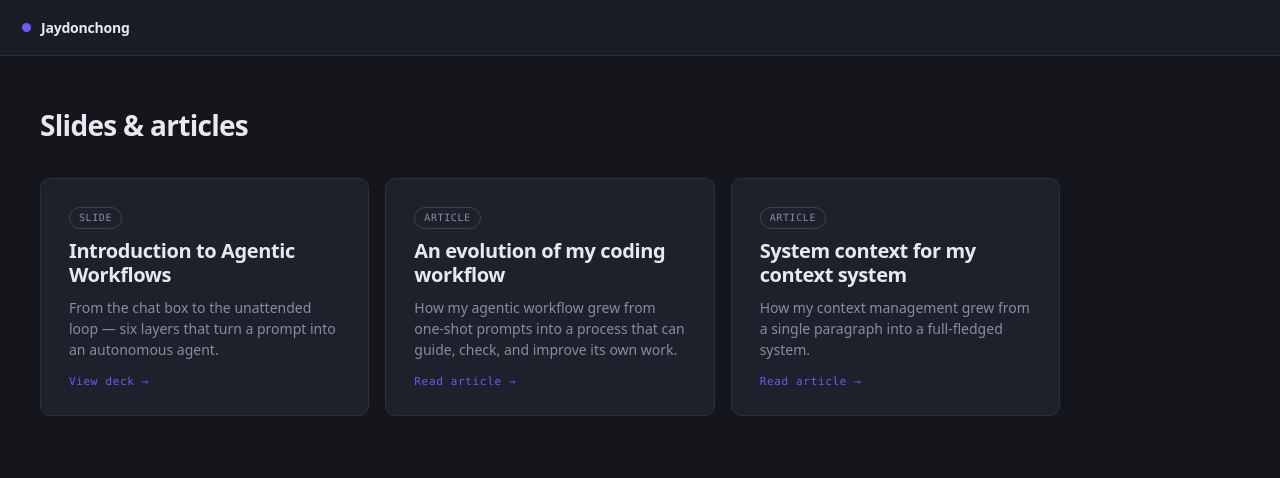
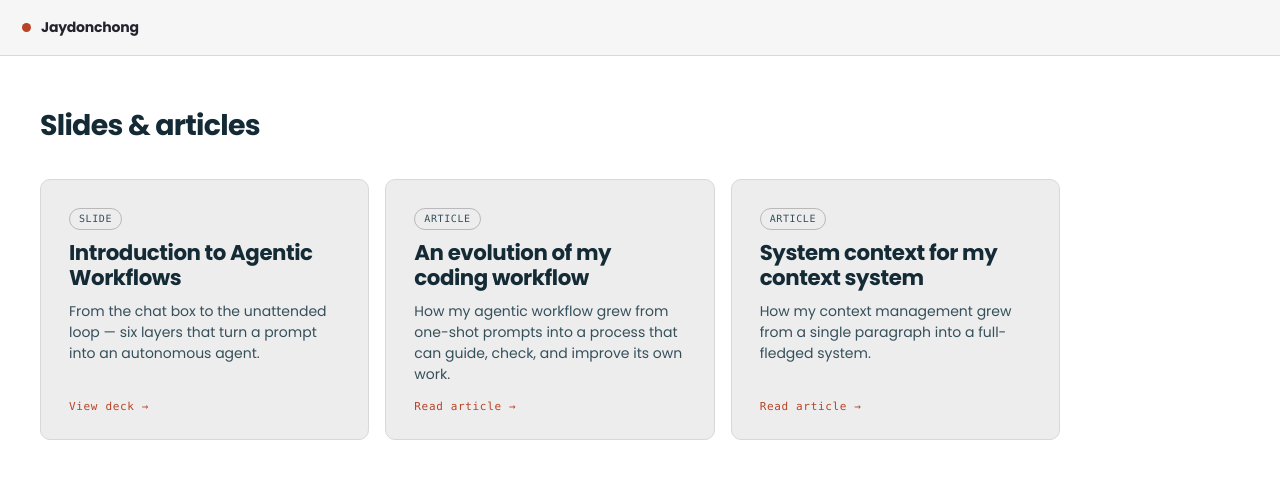
Before and after one commit to Jaydonchong/blog, a React (Vite) app: page /#/slides in a window 1280 px wide. Shown: the top 478 px of the page. Built offline with nearby package versions, Linux system fonts and the light colour scheme.

Commit message:
Apply new site design system

```diff
--- a/src/main.jsx
+++ b/src/main.jsx
@@ -2,8 +2,6 @@ import React from 'react'
 import { createRoot } from 'react-dom/client'
 import { HashRouter } from 'react-router-dom'
 
-import '@fontsource-variable/bricolage-grotesque'
-import '@fontsource-variable/newsreader'
 import '@fontsource-variable/jetbrains-mono'
 import './styles.css'
 
--- a/src/styles.css
+++ b/src/styles.css
@@ -1,38 +1,62 @@
-/* ==========================================================================
-   Jaydonchong — preview site
-   Palette is semantic, not decorative:
-     violet = structure / where you are
-     rose   = a warning to resolve before the talk
-     amber  = unused since the depth markers were removed. Reserved: reach
-              for it first if a per-slide marker is ever reintroduced.
-   ========================================================================== */
+@import url('https://fonts.googleapis.com/css2?family=Poppins:wght@400;600;700&family=Playfair+Display:wght@400;500;600;700&display=swap');
 
 :root {
-  --ink:      #14161c;
-  --ink-2:    #191d26;
-  --slate:    #1d212b;
-  --edge:     #2b3140;
-  --edge-2:   #3a4254;
+  --color-primary: #b84325;
+  --color-secondary: #cda195;
+  --color-tertiary: #98503d;
+  --color-accent: #e59d8a;
+  --color-heading: #142b35;
+  --color-body: #35505a;
+  --color-subtitle: #55707a;
+  --font-heading: 'Poppins', system-ui, sans-serif;
+  --font-body: 'Playfair Display', 'Iowan Old Style', Georgia, serif;
+  --type-scale: 1.333;
+  --space-unit: 16px;
+  --surface: #ffffff;
+  --text: #24242d;
+  --on-dark: #f1f0f6;
+  --on-dark-muted: #a3a6b2;
+  --content-heading: var(--color-heading);
+  --content-body: var(--color-body);
+  --content-subtitle: var(--color-subtitle);
+  --overlay-surface: rgba(25, 29, 38, 0.96);
+  --overlay-edge: rgba(241, 240, 246, 0.3);
 
-  --paper:    #f7f6f3;
-  --paper-2:  #ebe9e3;
+  --ink: var(--surface);
+  --ink-2: color-mix(in srgb, var(--surface) 96%, var(--text));
+  --slate: color-mix(in srgb, var(--surface) 92%, var(--text));
+  --edge: color-mix(in srgb, var(--surface) 82%, var(--text));
+  --edge-2: color-mix(in srgb, var(--surface) 68%, var(--text));
+  --paper: #ffffff;
+  --paper-2: #ebe9e3;
   --graphite: #1b1e26;
-
-  --violet:   #6b5bf5;
-  --violet-d: #4b3ddb;
-  --amber:    #e0a33c;
-  --rose:     #e0607a;
-
-  --text:     #e8e9ee;
-  --muted:    #868da0;
-  --faint:    #5c6377;
-
-  --display: 'Bricolage Grotesque Variable', ui-sans-serif, system-ui, sans-serif;
-  --body:    'Newsreader Variable', Georgia, 'Times New Roman', serif;
+  --violet: var(--color-primary);
+  --violet-d: var(--color-tertiary);
+  --amber: var(--color-secondary);
+  --rose: var(--color-accent);
+  --muted: var(--content-body);
+  --faint: var(--content-subtitle);
+  --display: var(--font-heading);
+  --body: var(--font-body);
   --mono:    'JetBrains Mono Variable', ui-monospace, 'SF Mono', Menlo, monospace;
 
   --rail-w:  184px;
   --ease:    cubic-bezier(0.4, 0.14, 0.16, 1);
+}
+
+[data-theme="dark"] {
+  --color-primary: color-mix(in srgb, #b84325 68%, white);
+  --color-secondary: color-mix(in srgb, #cda195 68%, white);
+  --color-tertiary: color-mix(in srgb, #98503d 68%, white);
+  --color-accent: color-mix(in srgb, #e59d8a 68%, white);
+  --color-heading: color-mix(in srgb, #142b35 28%, white);
+  --color-body: color-mix(in srgb, #35505a 28%, white);
+  --color-subtitle: color-mix(in srgb, #55707a 28%, white);
+  --surface: #20222c;
+  --text: #f1f0f6;
+  --content-heading: var(--text);
+  --content-body: var(--text);
+  --content-subtitle: var(--on-dark-muted);
 }
 
 *, *::before, *::after { box-sizing: border-box; }
@@ -197,7 +221,7 @@ button {
   border: 1px solid rgba(232, 233, 238, 0.28);
   border-radius: 50%;
   background: rgba(20, 22, 28, 0.76);
-  color: var(--text);
+  color: var(--on-dark);
   backdrop-filter: blur(8px);
   font-size: 32px;
   line-height: 1;
@@ -233,6 +257,7 @@ button {
   gap: 12px;
   padding: 32px;
   background: rgba(20, 22, 28, 0.98);
+  color: var(--on-dark);
 }
 
 .deckoverview__item {
@@ -242,9 +267,9 @@ button {
   flex-direction: column;
   align-items: flex-start;
   gap: 8px;
-  border: 1px solid var(--edge);
+  border: 1px solid var(--overlay-edge);
   border-radius: 8px;
-  background: var(--slate);
+  background: var(--overlay-surface);
   text-align: left;
 }
 .deckoverview__item:hover,
@@ -255,16 +280,16 @@ button {
   font-size: 10px;
   letter-spacing: 0.08em;
   text-transform: uppercase;
-  color: var(--muted);
+  color: var(--on-dark-muted);
 }
 .deckoverview__title { font-weight: 600; line-height: 1.3; }
 
 .decknotes {
   padding: 14px 18px;
-  border: 1px solid var(--edge-2);
+  border: 1px solid var(--overlay-edge);
   border-radius: 8px;
   background: rgba(25, 29, 38, 0.96);
-  color: var(--text);
+  color: var(--on-dark);
   font-family: var(--body);
   font-size: 15px;
   line-height: 1.5;
@@ -495,20 +520,20 @@ button {
   font-size: 9.5px;
   letter-spacing: 0.11em;
   text-transform: uppercase;
-  color: var(--faint);
+  color: var(--on-dark-muted);
   white-space: nowrap;
   overflow: hidden;
   text-overflow: ellipsis;
   transition: color 0.18s var(--ease);
 }
-.layer.is-past .layer__label { color: var(--muted); }
-.layer.is-on .layer__label { color: var(--text); }
+.layer.is-past .layer__label { color: var(--on-dark-muted); }
+.layer.is-on .layer__label { color: var(--on-dark); }
 .layer.is-minor .layer__label { opacity: 0.6; }
-.layer:hover .layer__label { color: var(--text); }
+.layer:hover .layer__label { color: var(--on-dark); }
 
 .layer__bar {
   height: 3px;
-  background: var(--edge-2);
+  background: rgba(241, 240, 246, 0.28);
   border-radius: 2px;
   overflow: hidden;
   position: relative;
@@ -528,28 +553,28 @@ button {
   flex: none;
   font-family: var(--mono);
   font-size: 10.5px;
-  color: var(--faint);
+  color: var(--on-dark-muted);
 }
-.deckbar__count b { color: var(--text); font-weight: 600; }
+.deckbar__count b { color: var(--on-dark); font-weight: 600; }
 .deckbar__keys kbd {
   font-family: var(--mono);
-  background: var(--slate);
-  border: 1px solid var(--edge-2);
+  background: rgba(241, 240, 246, 0.12);
+  border: 1px solid rgba(241, 240, 246, 0.3);
   border-radius: 3px;
   padding: 1px 5px;
   font-size: 9.5px;
-  color: var(--muted);
+  color: var(--on-dark-muted);
   margin-right: 2px;
 }
-.deckbar__link { color: var(--muted); text-decoration: none; }
-.deckbar__link:hover { color: var(--text); }
+.deckbar__link { color: var(--on-dark-muted); text-decoration: none; }
+.deckbar__link:hover { color: var(--on-dark); }
 .deckbar__fullscreen {
   padding: 0;
   font-family: var(--mono);
   font-size: inherit;
-  color: var(--muted);
+  color: var(--on-dark-muted);
 }
-.deckbar__fullscreen:hover { color: var(--text); }
+.deckbar__fullscreen:hover { color: var(--on-dark); }
 
 @media (max-width: 820px) {
   .deckbar__keys { display: none; }
@@ -585,16 +610,17 @@ button {
 .gallery__heading {
   font-family: var(--display);
   font-size: 28px;
+  font-size: calc(var(--type-scale) * 1.333rem);
   font-weight: 650;
   letter-spacing: -0.025em;
-  color: var(--text);
+  color: var(--content-heading);
   margin: 0 0 32px;
 }
 
 .gallery__grid {
   display: grid;
   grid-template-columns: repeat(auto-fill, minmax(min(100%, 320px), 1fr));
-  gap: 16px;
+  gap: var(--space-unit);
 }
 
 .topic-card {
@@ -618,9 +644,10 @@ button {
 .topic-card__title {
   font-family: var(--display);
   font-size: 20px;
+  font-size: calc(var(--type-scale) * 1rem);
   font-weight: 650;
   letter-spacing: -0.02em;
-  color: var(--text);
+  color: var(--content-heading);
   margin: 0;
   line-height: 1.2;
 }
@@ -701,7 +728,7 @@ button {
 .toc__item:hover { color: var(--text); background: var(--slate); }
 .toc__item.is-on { color: var(--text); border-left-color: var(--violet); background: var(--slate); }
 
-.prose { font-family: var(--body); font-size: 17.5px; line-height: 1.68; color: #c9ccd6; max-width: 74ch; }
+.prose { font-family: var(--body); font-size: 17.5px; line-height: 1.68; color: var(--content-body); max-width: 74ch; }
 .prose > *:first-child { margin-top: 0; }
 
 .prose h1 {
@@ -710,7 +737,7 @@ button {
   font-weight: 650;
   letter-spacing: -0.028em;
   line-height: 1.1;
-  color: var(--text);
+  color: var(--content-heading);
   margin: 62px 0 6px;
   padding-top: 26px;
   border-top: 1px solid var(--edge);
@@ -721,9 +748,10 @@ button {
 .prose h2 {
   font-family: var(--display);
   font-size: 22px;
+  font-size: calc(var(--type-scale) * 1rem);
   font-weight: 620;
   letter-spacing: -0.022em;
-  color: var(--text);
+  color: var(--content-heading);
   margin: 40px 0 8px;
   scroll-margin-top: 76px;
 }
@@ -732,22 +760,22 @@ button {
   font-size: 16px;
   font-weight: 600;
   letter-spacing: -0.01em;
-  color: #b3b8c6;
+  color: var(--content-heading);
   margin: 28px 0 6px;
 }
 .prose p { margin: 0 0 15px; }
 .prose ul, .prose ol { margin: 0 0 15px; padding-left: 22px; }
 .prose li { margin-bottom: 7px; }
 .prose li::marker { color: var(--faint); }
-.prose strong { color: var(--text); font-weight: 620; }
-.prose em { color: #b3b8c6; }
+.prose strong { color: var(--content-heading); font-weight: 620; }
+.prose em { color: var(--content-subtitle); }
 .prose hr { border: none; border-top: 1px solid var(--edge); margin: 34px 0; }
 
 .prose blockquote {
   margin: 20px 0;
   padding: 2px 0 2px 19px;
   border-left: 3px solid var(--violet);
-  color: #b3b8c6;
+  color: var(--content-subtitle);
   font-style: italic;
 }
 
@@ -758,7 +786,7 @@ button {
   border: 1px solid var(--edge);
   border-radius: 4px;
   padding: 1px 5px;
-  color: #cfd3de;
+  color: var(--content-heading);
 }
 .prose pre {
   background: var(--ink-2);
@@ -782,7 +810,7 @@ button {
   padding: 0 14px 9px 0;
   border-bottom: 1px solid var(--edge-2);
 }
-.prose td { padding: 10px 14px 10px 0; border-bottom: 1px solid var(--edge); color: var(--muted); vertical-align: top; }
+.prose td { padding: 10px 14px 10px 0; border-bottom: 1px solid var(--edge); color: var(--content-body); vertical-align: top; }
 .prose td strong { color: var(--text); }
 /* ---------- appendix page ----------------------------------------------- */
 
```
